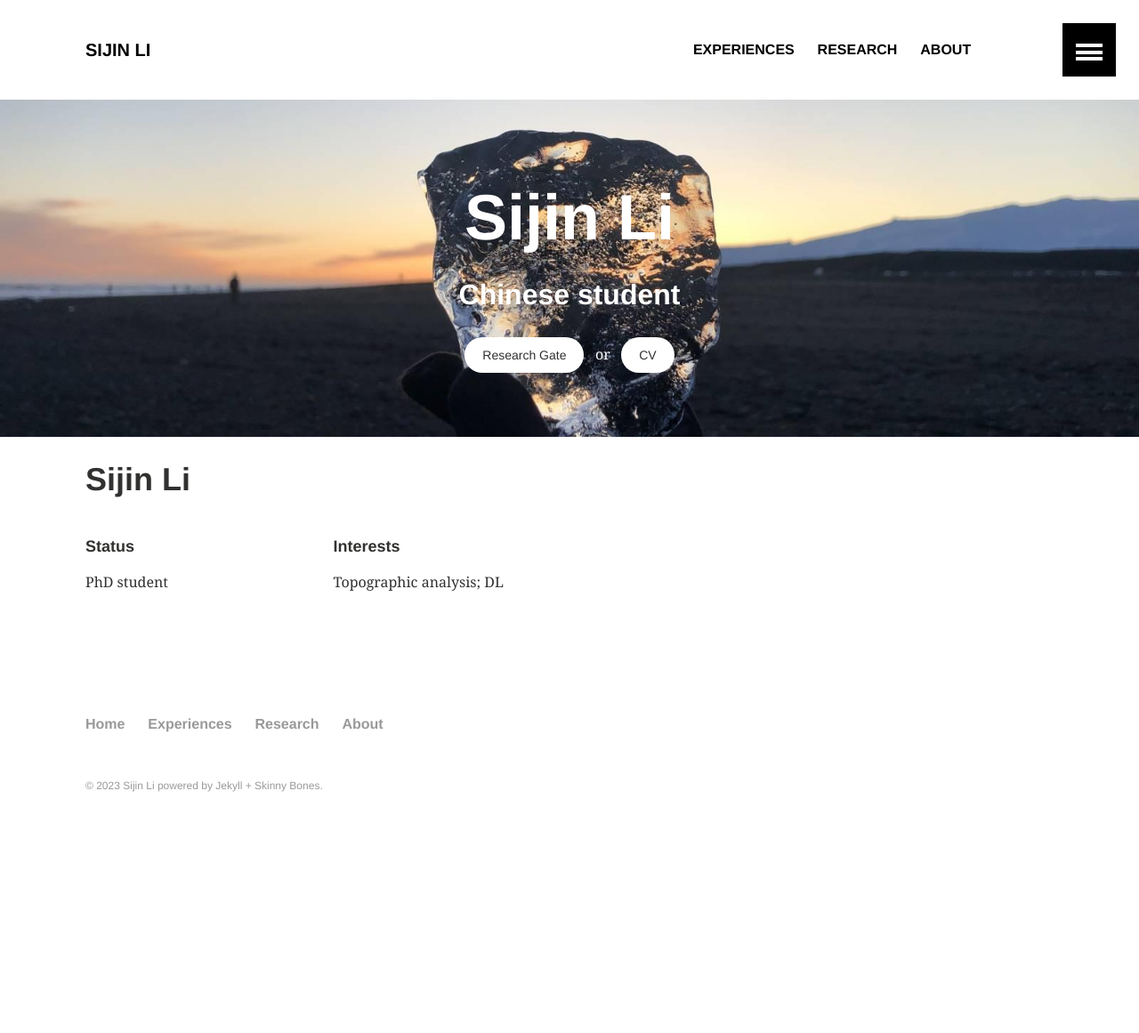
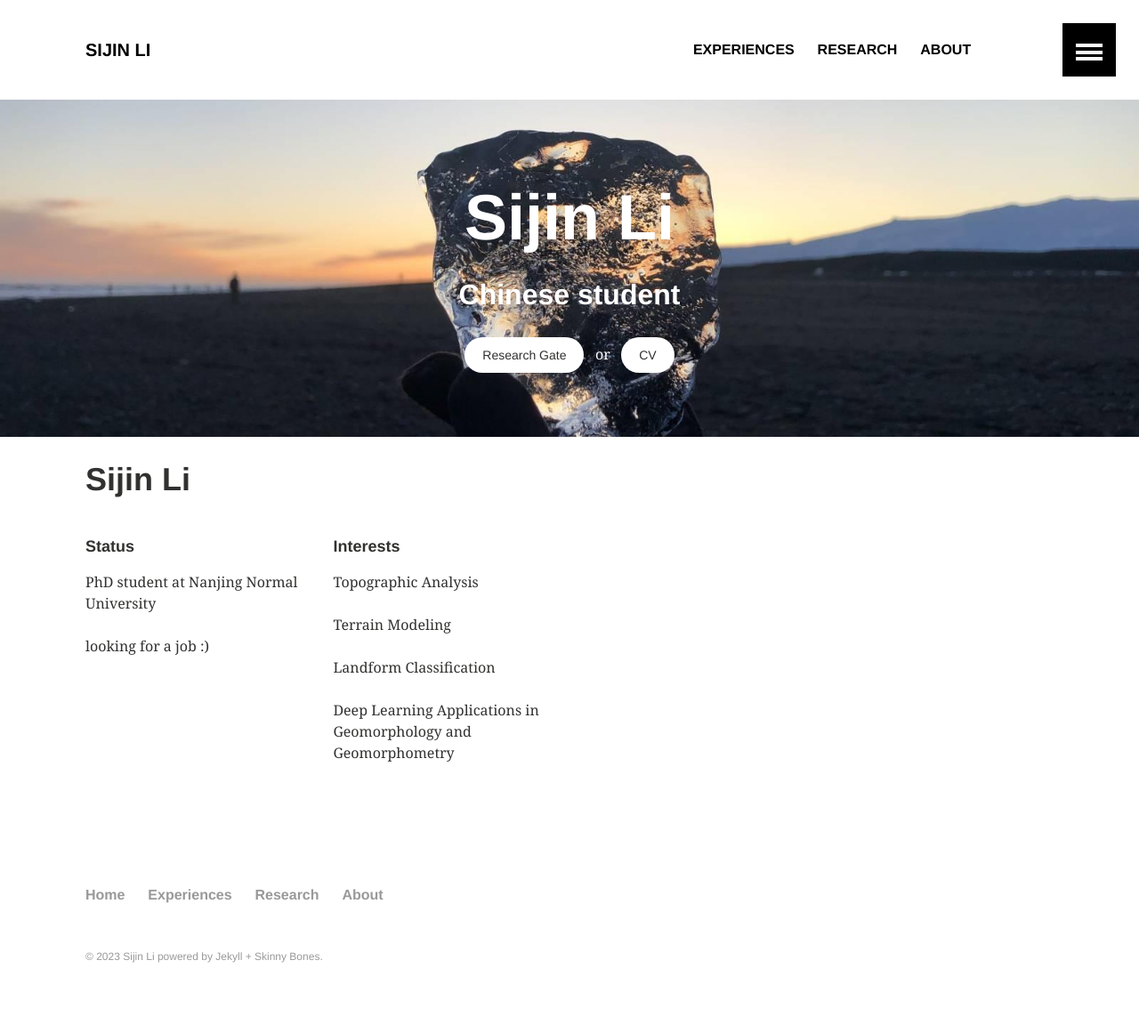
Before and after one commit to Sijin-Li/Sijin-Li.github.io, a Jekyll site: the page built from index.md, in a window 1280 px wide. Shown: the whole page at 89% size. Built offline with Jekyll 4.4.1, drawn with Linux system fonts in a browser that asks for light colours; before the commit the page ends 969 px from its top, so only the background shows below that.

Commit message:
Update index.md

```diff
--- a/index.md
+++ b/index.md
@@ -10,13 +10,17 @@ image:
 
 <div class="tile">
   <h2 class="post-title">Status</h2>
-  <p class="post-excerpt">PhD student</p>
+  <p class="post-excerpt">PhD student at Nanjing Normal University</p>
+  <p class="post-excerpt">looking for a job :) </p>
 </div><!-- /.tile -->
 
 
 <div class="tile">
   <h2 class="post-title">Interests</h2>
-  <p class="post-excerpt">Topographic analysis;  DL</p>
+  <p class="post-excerpt">Topographic Analysis</p>
+  <p class="post-excerpt">Terrain Modeling</p>
+  <p class="post-excerpt">Landform Classification</p>
+  <p class="post-excerpt">Deep Learning Applications in Geomorphology and Geomorphometry</p>
 </div><!-- /.tile -->
 
 </div><!-- /.tiles -->
```
